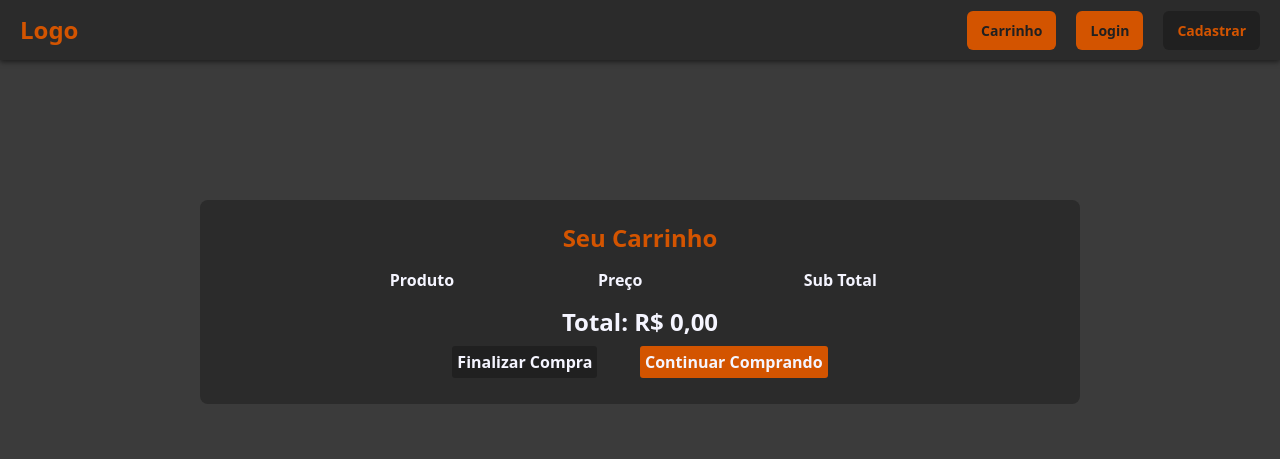
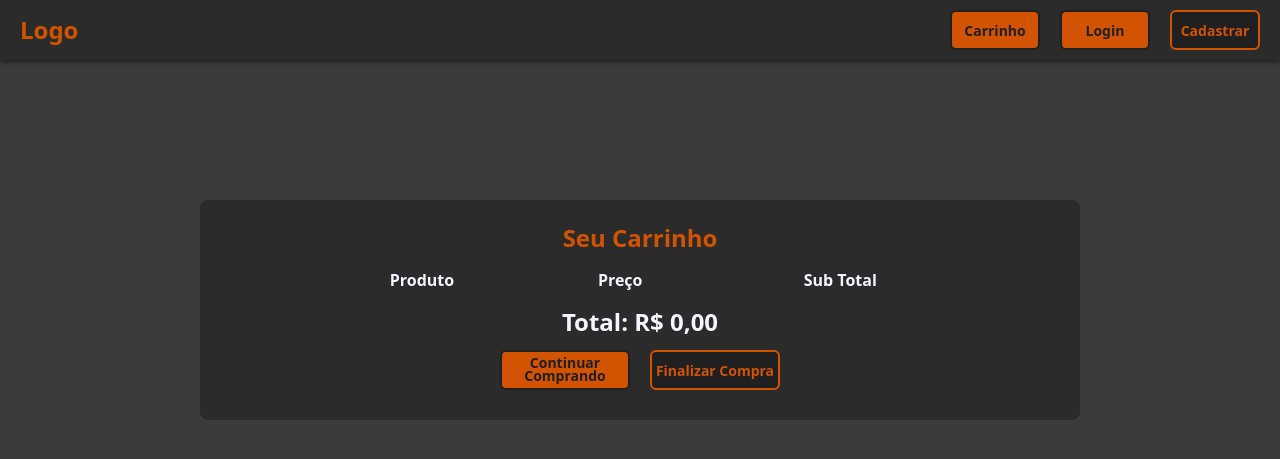
Before and after one commit to RafaelBotelho-Az/cr-trade, a Django app: page /cart/ in a window 1280 px wide. Shown: the top 459 px of the page. Run offline with Django 5.2, Linux system fonts and the light colour scheme; lists and menus that the app fills with data are empty.

Commit message:
finalizado template e layout base do carrinho

```diff
--- a/base_static/global/css/style.css
+++ b/base_static/global/css/style.css
@@ -77,31 +77,41 @@
 }
 
 nav .menu li a {
+    width: 90px;
+    height: 40px;
+    background-color: var(--clr-dark-orange);
     color: var(--clr-darker-grey);
+    font-size: var(--smaller-font-size);
+    font-weight: bold;
+    text-align: center;
     text-decoration: none;
-    font-size: var(--smaller-font-size);
-    padding: 8px 12px;
-    border: 2px solid transparent;
+    display: flex;
+    align-items: center;
+    justify-content: center;
     border-radius: 6px;
-    transition: all 0.3s ease;
-    background-color: var(--clr-dark-orange);
-    font-weight: bold;
+    border: 2px solid var(--clr-darker-grey);
+    box-sizing: border-box;
+    overflow: hidden;
+}
+
+nav .menu .cadastrar {
+    background-color: var(--clr-darker-grey);
+    color: var(--clr-dark-orange);
+    border: 2px solid var(--clr-dark-orange);
 }
 
 nav .menu li .cadastrar:hover {
     background-color: var(--clr-dark-orange);
     color: var(--clr-darker-grey);
+    border: 2px solid var(--clr-darker-grey);
 }
 
 nav .menu li a:hover {
     background-color: var(--clr-darker-grey);
     color: var(--clr-dark-orange);
+    border: 2px solid var(--clr-dark-orange);
 }
 
-nav .menu .cadastrar {
-    background-color: var(--clr-darker-grey);
-    color: var(--clr-dark-orange);
-}
 
 /*-----------------------------------------GRID-----------------------------------------*/
 
@@ -192,7 +202,8 @@
 .item-buy button {
     background-color: var(--clr-dark-orange);
     border: none;
-    border-radius: 5px;
+    border-radius: 6px;
+    border: 2px solid var(--clr-darker-grey);
     padding: 12px 32px;
     text-align: center;
     text-decoration: none;
@@ -209,7 +220,8 @@
 
 .item-buy button:hover{
     background-color: var(--clr-darker-grey);
-    color: var(--clr-white)
+    color: var(--clr-white);
+    border: 2px solid var(--clr-dark-orange);
 }
 
 .item-buy .btn-carrinho {
@@ -302,22 +314,22 @@
     gap: 10px;
 }
 
-.cart-container td button {
+.cart-container .btn-update-cart {
     width: 30px;
     height: 30px;
     background-color: var(--clr-dark-orange);
-    color: var(--clr-white);
-    border: none;
-    border-radius: 3px;
+    color: var(--clr-darker-grey);
+    border: 2px solid var(--clr-darker-grey);
+    border-radius: 5px;
     text-decoration: none;
     font-weight: bold;
     cursor: pointer;
-    transition: background-color 0.3s;
 }
 
-.cart-container td button:hover{
+.cart-container .btn-update-cart:hover{
     background-color: var(--clr-darker-grey);
-    color: var(--clr-white)
+    color: var(--clr-dark-orange);
+    border: 2px solid var(--clr-dark-orange);
 }
 
 .cart-container img {
@@ -336,33 +348,66 @@
 .cart-btn{
     text-align: center;
     padding: 10px;
+    display: flex;
+    align-items: center;
+    justify-content: center;
+    gap: 20px;
 }
 
 .continuar {
+    width: 130px;
+    height: 40px;
     background-color: var(--clr-dark-orange);
-    color: var(--clr-white);
-    border: none;
-    border-radius: 3px;
+    display: flex;
+    align-items: center;
+    justify-content: center;
+    border-radius: 6px;
+    border: solid 2px var(--clr-darker-grey);
+    color: var(--clr-darker-grey);
+    font-size: var(--smaller-font-size);
+    font-weight: bold;
     text-decoration: none;
-    font-weight: bold;
-    font-size: var(--small-font-size);
-    cursor: pointer;
-    transition: background-color 0.3s;
-    padding: 5px;
-    margin: 0 20px 0 20px;
+    line-height: 0.9;
+}
+
+.continuar:hover {
+    background-color: var(--clr-darker-grey);
+    color: var(--clr-dark-orange);
+    border: 2px solid var(--clr-dark-orange);
 }
 
 .finalizar {
-    width: 100px;
+    width: 130px;
+    height: 40px;
     background-color: var(--clr-darker-grey);
-    color: var(--clr-white);
+    display: flex;
+    align-items: center;
+    justify-content: center;
+    border-radius: 6px;
+    border: solid 2px var(--clr-dark-orange);
+    color: var(--clr-dark-orange);
+    font-size: var(--smaller-font-size);
+    font-weight: bold;
+    text-decoration: none;
+}
+
+.finalizar:hover {
+    background-color: var(--clr-dark-orange);
+    color: var(--clr-darker-grey);
+    border: 2px solid var(--clr-darker-grey);
+}
+
+.btn-lixeira {
+    width: 25px;
+    transition: all 0.2s ease-in-out;
+}
+
+.btn-lixeira:hover {
+    filter: brightness(1.4);
+    cursor: pointer;
+}
+
+.tddd {
     border: none;
-    border-radius: 3px;
-    text-decoration: none;
-    font-weight: bold;
-    font-size: var(--small-font-size);
-    cursor: pointer;
-    transition: background-color 0.3s;
-    padding: 5px;
-    margin: 0 20px 0 20px;
+    background-color: var(--clr-medium-grey);
 }
--- a/produto/templates/produto/cart.html
+++ b/produto/templates/produto/cart.html
@@ -37,7 +37,9 @@
                     <form method="POST" action="{% url 'produto:removefromcart' %}">
                         {% csrf_token %}
                         <input type="hidden" name="produto_id" value="{{ produto_id }}">
-                        <button type="submit">Remover</button>
+                        <button class='tddd'type="submit">
+                            <img class="btn-lixeira" src="{% static 'global/img/lixeira.svg' %}" alt="lixeira">
+                        </button>
                     </form>
                 </td>
             </tr>
@@ -46,8 +48,8 @@
     </table>
     <p>Total: R$ <span id="cart-total">{{ total|floatformat:2 }}</span></p>
     <div class="cart-btn">
+        <a class='continuar'href="{% url 'produto:lista' %}">Continuar Comprando</a>
         <a class='finalizar'href="{% url 'produto:finalizar' %}">Finalizar Compra</a>
-        <a class='continuar'href="{% url 'produto:lista' %}">Continuar Comprando</a>
     </div>
 </div>
 {% endblock  %}
```
Also changed, not shown: base_static/global/img/lixeira.svg (added).
